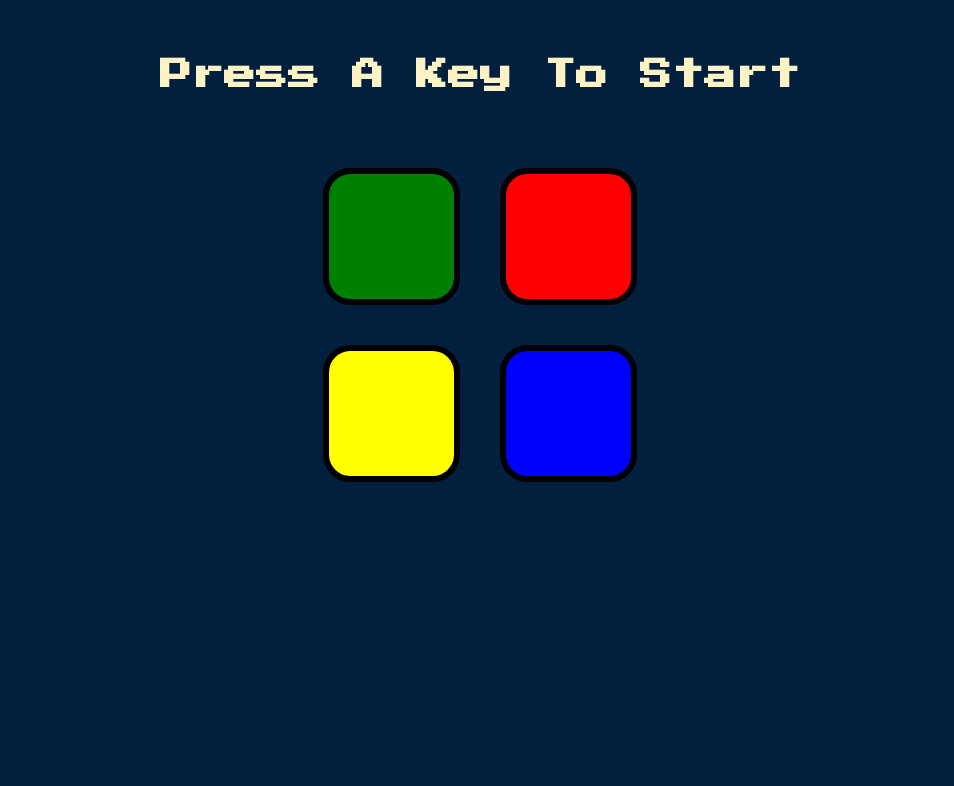
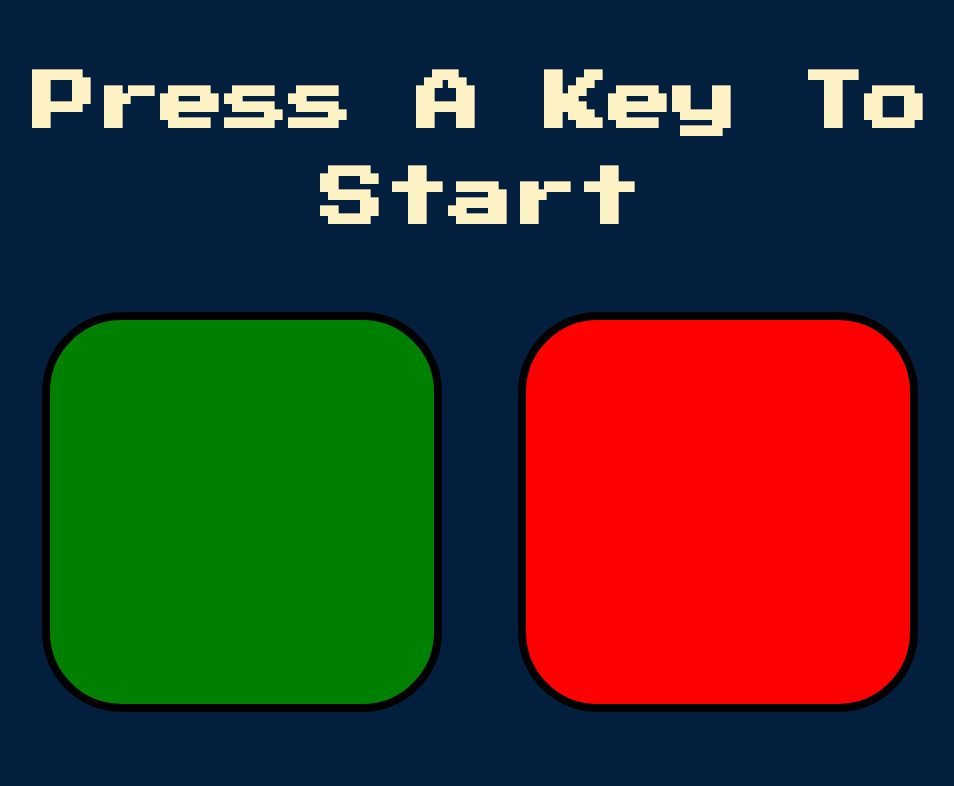
Before and after one commit to memezsxz/memezsxz.github.io, a plain HTML site: page index.html in a window 1280 px wide. Shown: the top 786 px of the page, without its empty margins (160-1114 px from the left). Drawn offline with Linux system fonts and the light colour scheme.

Commit message:
Add files via upload

```diff
--- a/styles/styles.css
+++ b/styles/styles.css
@@ -10,8 +10,8 @@ body {
 h1 {
     font-family: 'Press Start 2P', cursive;
     color: #fdf2c3;
-    margin: 4%;
-    font-size: 2rem;
+    margin: 7vh;
+    font-size: 5vw;
     line-height: 1.5;
 }
 
@@ -19,15 +19,15 @@ h1 {
     display: inline-grid;
     /*grid-template-columns: 1fr 1fr;*/
     grid-template-columns: repeat(2, 1fr);
-    gap: 2.5rem;
+    gap: 6vw;
     /*grid-auto-rows: minmax(100px, auto);*/
 
-    margin-top: 1.5%;
+    margin-top: 1vh;
 
     .btn {
-        width: 125px;
-        height: 125px;
-        border: black 0.4rem solid;
+        width: 30vw;
+        height: 30vw;
+        border: black 1vh solid;
         border-radius: 20%;
 
     }
@@ -93,6 +93,6 @@ h1 {
     2px 4px 16px 0px rgba(0, 255, 255, 0.7),
     2px 4px 16px 0px rgba(0, 255, 255, 0.7),
     2px 4px 16px 0px rgba(0, 255, 255, 0.7);*/
-    box-shadow: 0 0 20px white;
+    box-shadow: 0 0 3vh white;
     background-color: gray;
 }
```
